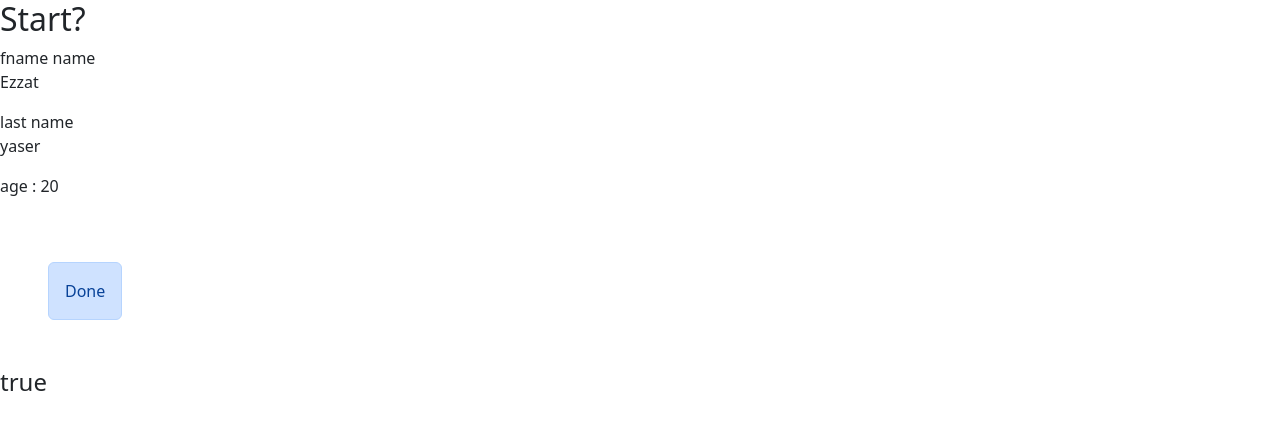
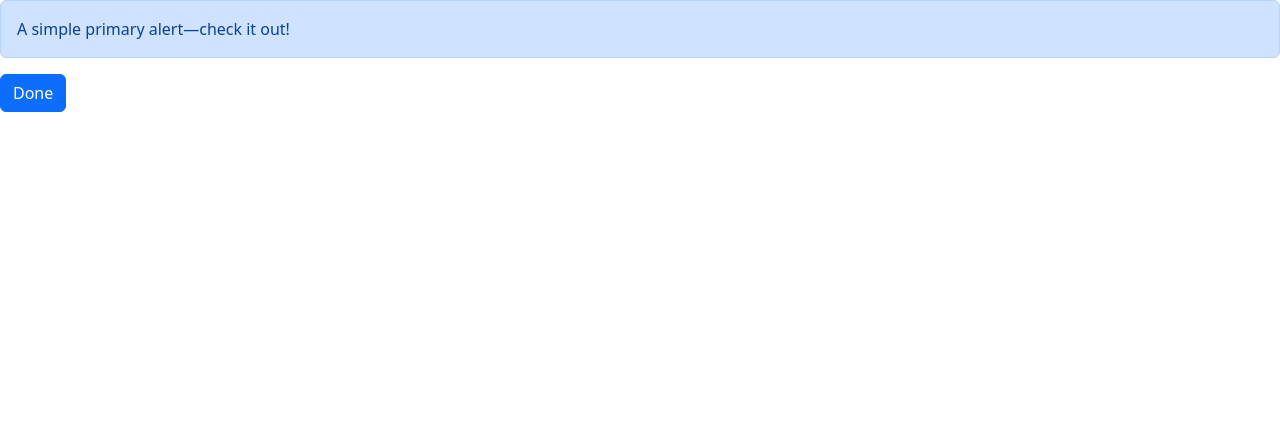
Before and after one commit to EzzatYaser99/Angular-course, an Angular app: page / in a window 1280 px wide. Shown: the top 430 px of the page. Built offline with nearby package versions, Linux system fonts and the light colour scheme.

Commit message:
Click Event

```diff
--- a/src/app/app.component.html
+++ b/src/app/app.component.html
@@ -1,6 +1,5 @@
- <h2>Start?</h2>
- fname name<p [innerText]="fName"></p>
- last name<p [innerText]="lName"></p>
- <p>age : {{age}}</p>
-<button class="alert alert-primary m-5" [disabled]="result">Done</button>
-<h4>{{result}}</h4>
+
+<div class="alert alert-primary" role="alert">
+  {{mytext}}
+</div>
+<button (click)="doTask()" type="button" class="btn btn-primary">Done</button>
--- a/src/app/app.component.ts
+++ b/src/app/app.component.ts
@@ -5,18 +5,14 @@ import { Component } from '@angular/core';
   styleUrls: ['./app.component.css']
 })
 export class AppComponent {
-  fName: String = "Ezzat";
-  lName: String = "yaser";
-  result:boolean=false;
-age:number=20;
-  constructor() {
-
-    setTimeout(()=>{this.result=true},5000)
+  mytext:String = " A simple primary alert—check it out!";
+  doTask(){
+    console.log("ok")
+    this.mytext="hi Ezzat"
 
   }
-  getAge(){
 
-     return this.age;
-  }
+
+
 
 }
--- a/src/app/student/student.component.css
+++ b/src/app/student/student.component.css
@@ -1,4 +1,4 @@
-p{
-  color: blue;
+*{
+  margin: 20px 50px 50px 50px;
 
 }
```
